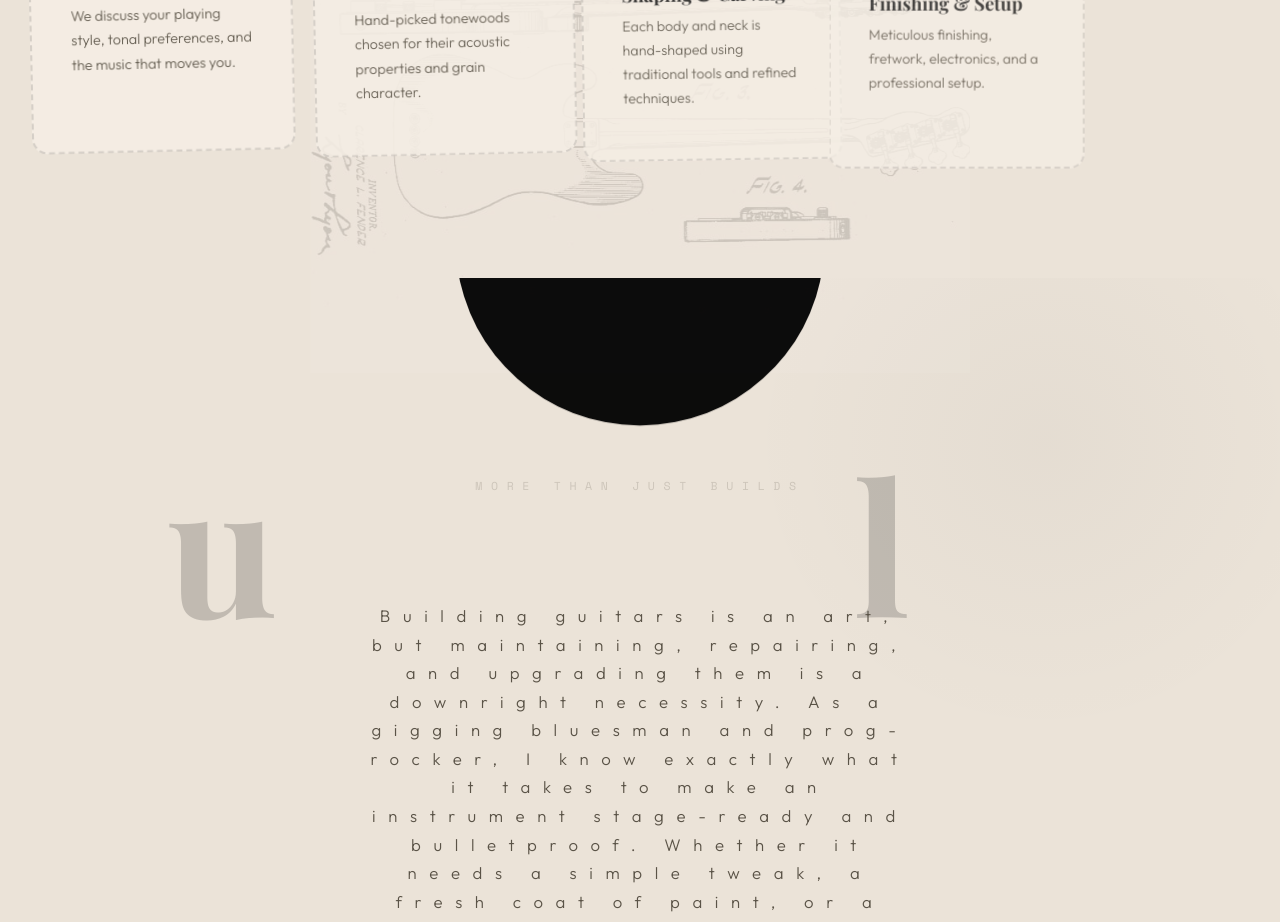
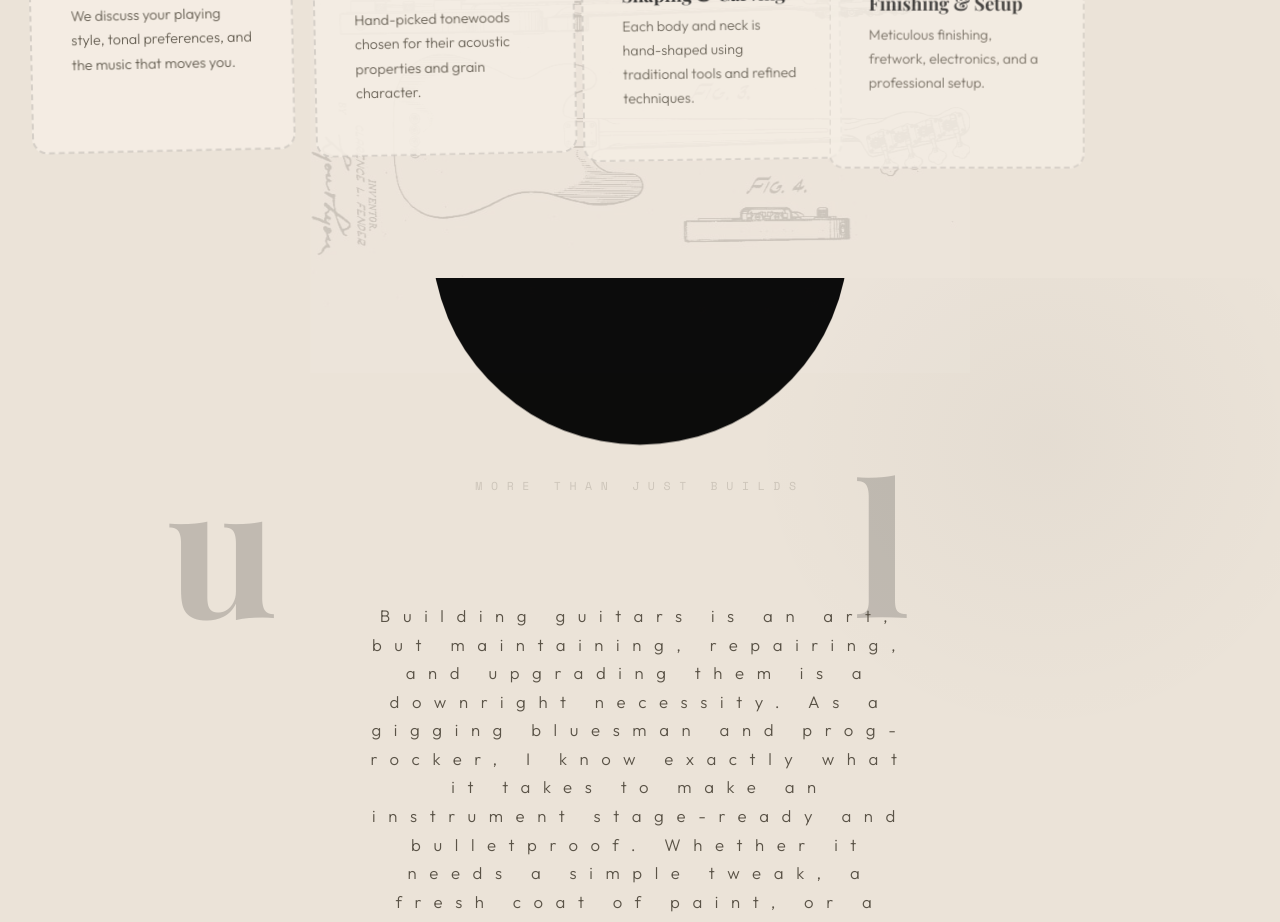
Before and after one commit to JoanDidac/Brut-Guitars, a React (Vite) app: page / in a window 1280 px wide. Shown: the part 3800-4722 px from the top of the page. Built offline with nearby package versions, Linux system fonts and the light colour scheme; a web font is replaced by a local one.

Commit message:
Upscale solid-circle ceiling graphic width to 26rem

```diff
--- a/src/components/Services.css
+++ b/src/components/Services.css
@@ -14,8 +14,8 @@
        3. rotate(-90deg): Face the flat edge up
     */
     transform: translateX(-50%) translateY(-35%) rotate(-90deg);
-    width: 23rem;
-    /* Scaled up explicitly to 23rem as requested */
+    width: 26rem;
+    /* Scaled up explicitly to 26rem as requested */
     height: auto;
     z-index: 10;
     opacity: 0.95;
```
